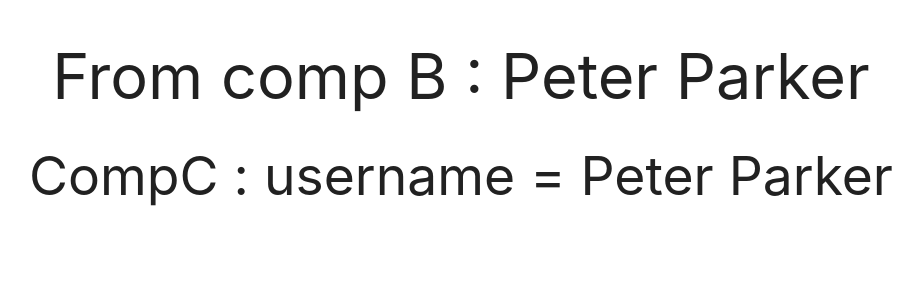
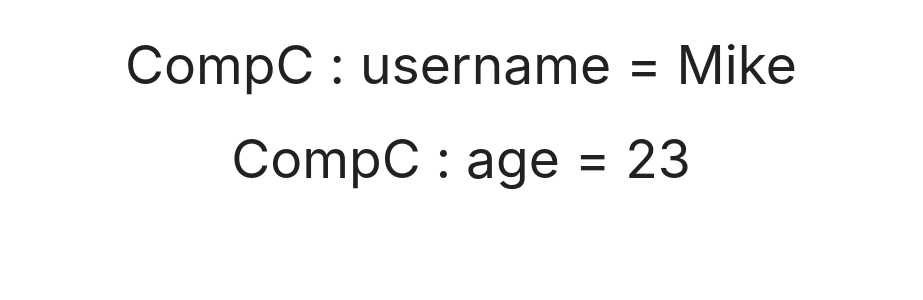
Before and after one commit to Aditya1113/BOE, a React (Create React App) app in the folder reactjsnov2023/: page / in a window 1280 px wide. Shown: the top 300 px of the page, without its empty margins (179-1102 px from the left). Built offline with nearby package versions, Linux system fonts and the light colour scheme.

Commit message:
useContext with multiple values

```diff
--- a/reactjsnov2023/src/Components/UseContext/CompA.jsx
+++ b/reactjsnov2023/src/Components/UseContext/CompA.jsx
@@ -1,16 +1,21 @@
 import React, { createContext, useState } from 'react'
 import CompB from './CompB'
 
-export const userContext = createContext()
+export const nameContext = createContext('')
+export const AgeContext = createContext(0)
 
 const CompA = () => {
-    const [username, setUsername] = useState('Peter Parker')
+
+
+
   return (
-    <userContext.Provider value={username}>
+    <nameContext.Provider value="Mike">
+         <AgeContext.Provider value={23}>
 
-            <CompB />
+           { <CompB/>}
+           </AgeContext.Provider>
 
-    </userContext.Provider>
+    </nameContext.Provider>
 
   )
 }
--- a/reactjsnov2023/src/Components/UseContext/CompB.jsx
+++ b/reactjsnov2023/src/Components/UseContext/CompB.jsx
@@ -1,15 +1,15 @@
-import React, { useContext } from 'react'
-import { userContext } from './CompA'
+import React from 'react'
+
 import CompC from './CompC'
 
 const CompB = () => {
 
-    const username = useContext(userContext)
+
   return (
-    <>
-    <h1>From comp B : {username}</h1>
+
+
      <CompC/>
-    </>
+
 
   )
 }
--- a/reactjsnov2023/src/Components/UseContext/CompC.jsx
+++ b/reactjsnov2023/src/Components/UseContext/CompC.jsx
@@ -1,13 +1,15 @@
 import React, { useContext } from 'react'
-import { userContext } from './CompA'
+import { AgeContext, nameContext } from './CompA'
 
 const CompC = () => {
 
-const username = useContext(userContext)
+const username = useContext(nameContext)
+const age = useContext(AgeContext)
 
   return (
     <div>
         <h2>CompC : username = {username}</h2>
+        <h2>CompC : age = {age}</h2>
         </div>
   )
 }
```
